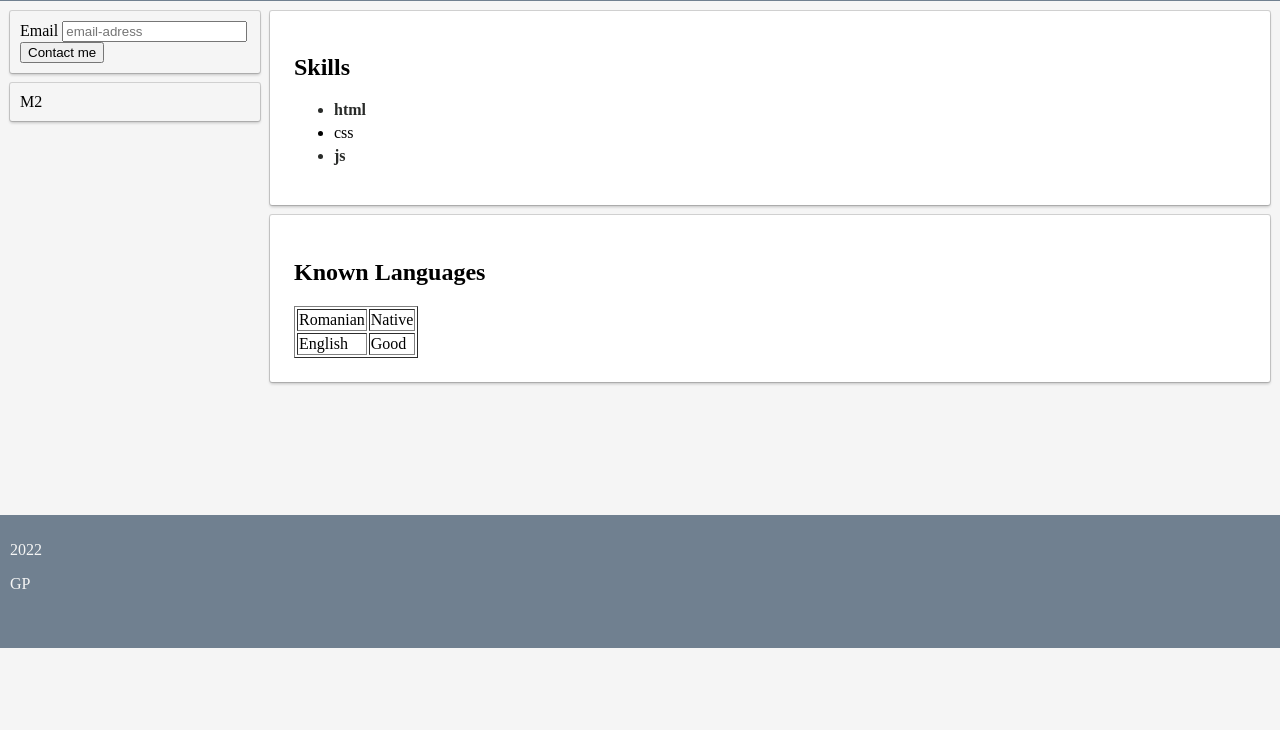
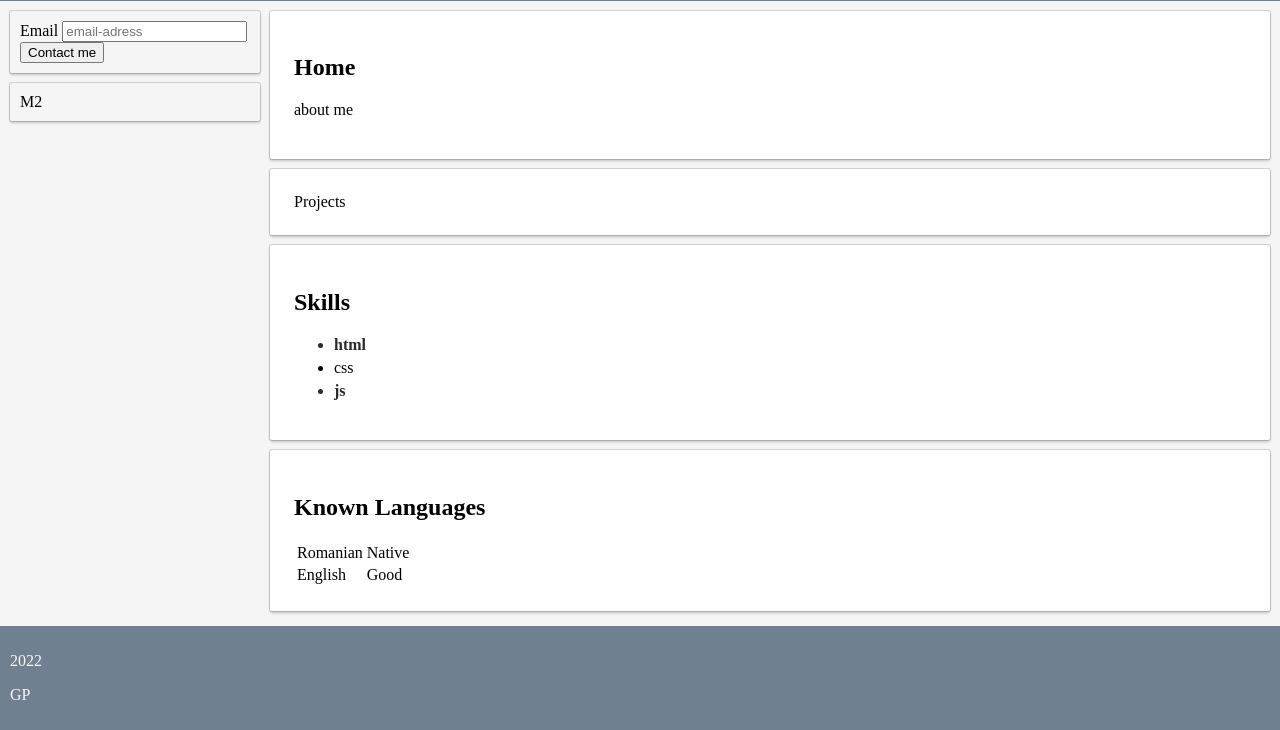
Before and after one commit to claudiu1978/claudiu1978.github.io, a plain HTML site: page index.html in a window 1280 px wide. Shown: the part 152-882 px from the top of the page. Before the commit the page ends 800 px from the top, so only its background shows below. Drawn offline with Linux system fonts and the light colour scheme.

Commit message:
2 more pages

```diff
--- a/index.html
+++ b/index.html
@@ -52,18 +52,26 @@
       </div>
       <div id="main">
         <div class="page">
+          <h2>Home</h2>
+          <p>about me</p>
+        </div>
+        <div class="page">Projects</div>
+        <div class="page">
           <h2>Skills</h2>
+
           <ul>
             <li class="favorite">html</li>
             <li>css</li>
             <li class="favorite">js</li>
           </ul>
         </div>
+
         <div class="page">
           <h2>Known Languages</h2>
-          <table border="1">
+          <table>
             <tr>
               <td>Romanian</td>
+
               <td>Native</td>
             </tr>
             <tr>
```
